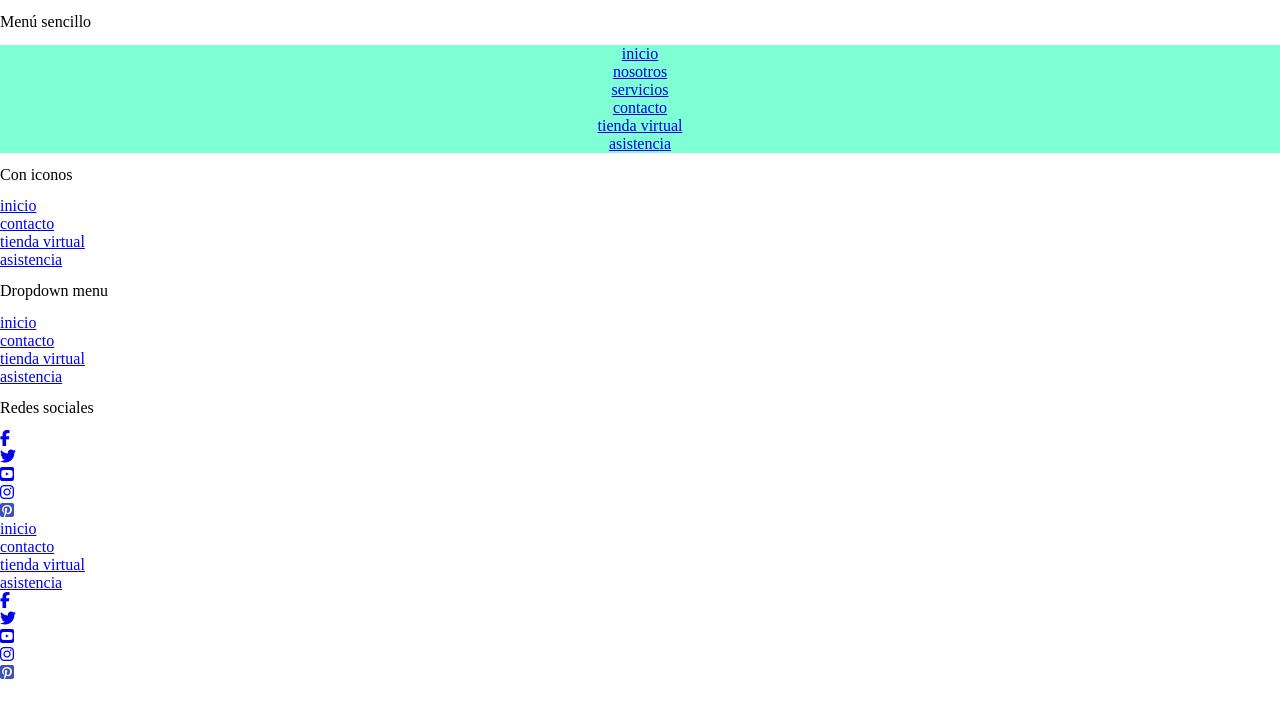
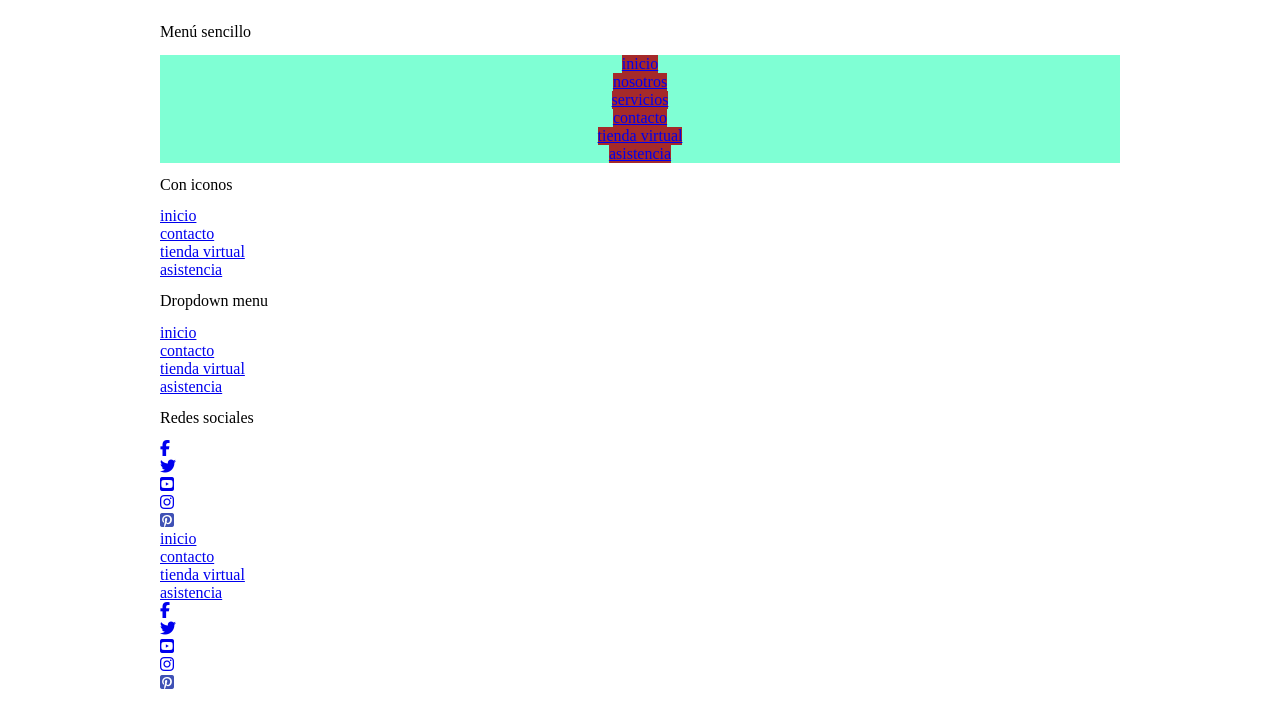
Before and after one commit to dazai-fx/menu-flexbox, a plain HTML site: page index.html in a window 1280 px wide. Drawn offline with Linux system fonts and the light colour scheme.

Commit message:
update clase

```diff
--- a/css/styles.css
+++ /dev/null
@@ -1,13 +0,0 @@
-.simple-menu{
-    background-color: aquamarine;
-}
-
-.simple-menu .list {
-    display: flex;
-    flex-direction: column;
-    align-items: center;
-}
-
-.simple-menu .list .item {
-
-}
--- a/css/reset.css
+++ b/dist/css/reset.css
@@ -14,7 +14,9 @@
     */
 }
 
-*, *::before, *::after {
+*,
+*::before,
+*::after {
   box-sizing: border-box;
   /*
         Hace que el ancho y alto de los elementos incluya el padding y el borde,
@@ -23,7 +25,9 @@
     */
 }
 
-img, video, svg {
+img,
+video,
+svg {
   display: block;
   /*
         Cambia estos elementos a bloque, lo que significa que ocuparán todo el ancho disponible
@@ -54,7 +58,12 @@ body {
     */
 }
 
-h1, h2, h3, h4, h5, h6 {
+h1,
+h2,
+h3,
+h4,
+h5,
+h6 {
   text-wrap: balance;
   /*
         Distribuye el texto de los encabezados de manera más equilibrada,
@@ -70,7 +79,11 @@ p {
     */
 }
 
-ol, ul {
+/*
+    resetaer listas
+*/
+ol,
+ul {
   margin: 0;
   padding: 0;
 }
--- a/index.html
+++ b/index.html
@@ -1,11 +1,14 @@
 <!DOCTYPE html>
 <html lang="en">
   <head>
-    <meta charset="UTF-8">
-    <meta name="viewport" content="width=device-width, initial-scale=1.0">
-    <link rel="stylesheet" href="css/reset.css">
-    <link rel="stylesheet" href="css/styles.css">
-    <script src="https://kit.fontawesome.com/fd48554932.js" crossorigin="anonymous"></script>
+    <meta charset="UTF-8" />
+    <meta name="viewport" content="width=device-width, initial-scale=1.0" />
+    <link rel="stylesheet" href="dist/css/reset.css" />
+    <link rel="stylesheet" href="dist/css/estilos.css" />
+    <script
+      src="https://kit.fontawesome.com/fd48554932.js"
+      crossorigin="anonymous"
+    ></script>
     <title>Flexbox</title>
   </head>
   <body>
@@ -42,13 +45,26 @@
       <h2 class="title">Redes sociales</h2>
       <nav class="social-media">
         <ol class="list-social-media">
-                <li class="item"><a href="#" class="link"><i class="fa-brands fa-facebook-f"></i></a></li>
-                <li class="item"><a href="#" class="link"><i class="fa-brands fa-twitter"></i></a></li>
-                <li class="item"><a href="#" class="link"><i class="fa-brands fa-square-youtube"></i></a></li>
-                <li class="item"><a href="#" class="link"><i class="fa-brands fa-instagram"></i></a></li>
+          <li class="item">
+            <a href="#" class="link"><i class="fa-brands fa-facebook-f"></i></a>
+          </li>
+          <li class="item">
+            <a href="#" class="link"><i class="fa-brands fa-twitter"></i></a>
+          </li>
+          <li class="item">
+            <a href="#" class="link"
+              ><i class="fa-brands fa-square-youtube"></i
+            ></a>
+          </li>
+          <li class="item">
+            <a href="#" class="link"><i class="fa-brands fa-instagram"></i></a>
+          </li>
           <li class="item">
             <a href="#" class="link">
-                        <i class="fa-brands fa-square-pinterest" style="color: #3f51b5;"></i>
+              <i
+                class="fa-brands fa-square-pinterest"
+                style="color: #3f51b5"
+              ></i>
             </a>
           </li>
         </ol>
@@ -59,16 +75,28 @@
           <li class="item"><a href="#" class="link">contacto</a></li>
           <li class="item"><a href="#" class="link">tienda virtual</a></li>
           <li class="item"><a href="#" class="link">asistencia</a></li>
-
         </ol>
         <ol class="social-media-list">
-                <li class="item"><a href="#" class="link"><i class="fa-brands fa-facebook-f"></i></a></li>
-                <li class="item"><a href="#" class="link"><i class="fa-brands fa-twitter"></i></a></li>
-                <li class="item"><a href="#" class="link"><i class="fa-brands fa-square-youtube"></i></a></li>
-                <li class="item"><a href="#" class="link"><i class="fa-brands fa-instagram"></i></a></li>
+          <li class="item">
+            <a href="#" class="link"><i class="fa-brands fa-facebook-f"></i></a>
+          </li>
+          <li class="item">
+            <a href="#" class="link"><i class="fa-brands fa-twitter"></i></a>
+          </li>
+          <li class="item">
+            <a href="#" class="link"
+              ><i class="fa-brands fa-square-youtube"></i
+            ></a>
+          </li>
+          <li class="item">
+            <a href="#" class="link"><i class="fa-brands fa-instagram"></i></a>
+          </li>
           <li class="item">
             <a href="#" class="link">
-                        <i class="fa-brands fa-square-pinterest" style="color: #3f51b5;"></i>
+              <i
+                class="fa-brands fa-square-pinterest"
+                style="color: #3f51b5"
+              ></i>
             </a>
           </li>
         </ol>
--- /dev/null
+++ b/scss/_mixins.scss
@@ -0,0 +1,13 @@
+// Mixin para tablet (ancho inferior a 768px)
+@mixin tablet {
+  @media (max-width: $tablet) {
+    @content;
+  }
+}
+
+// Mixin para desktop (ancho superior a 768px)
+@mixin desktop {
+  @media (min-width: $escritorio) {
+    @content;
+  }
+}
--- /dev/null
+++ b/scss/_variables.scss
@@ -0,0 +1,6 @@
+// colores
+
+// medidas
+$max-width: 1000px;
+$escritorio: 769px;
+$tablet: 768px;
--- /dev/null
+++ b/scss/estilos.scss
@@ -0,0 +1,24 @@
+@import "variables";
+@import "mixins";
+
+.content {
+  padding: 10px 20px;
+  @include desktop {
+    max-width: $max-width;
+    margin: 0 auto;
+  }
+}
+
+.simple-menu {
+  background-color: aquamarine;
+
+  .list {
+    display: flex;
+    flex-direction: column;
+    align-items: center;
+
+    .item {
+      background-color: brown;
+    }
+  }
+}
```
Also changed, not shown: dist/css/estilos.css (added), 1 other file. Lines whose indentation alone changed are shown as unchanged.
